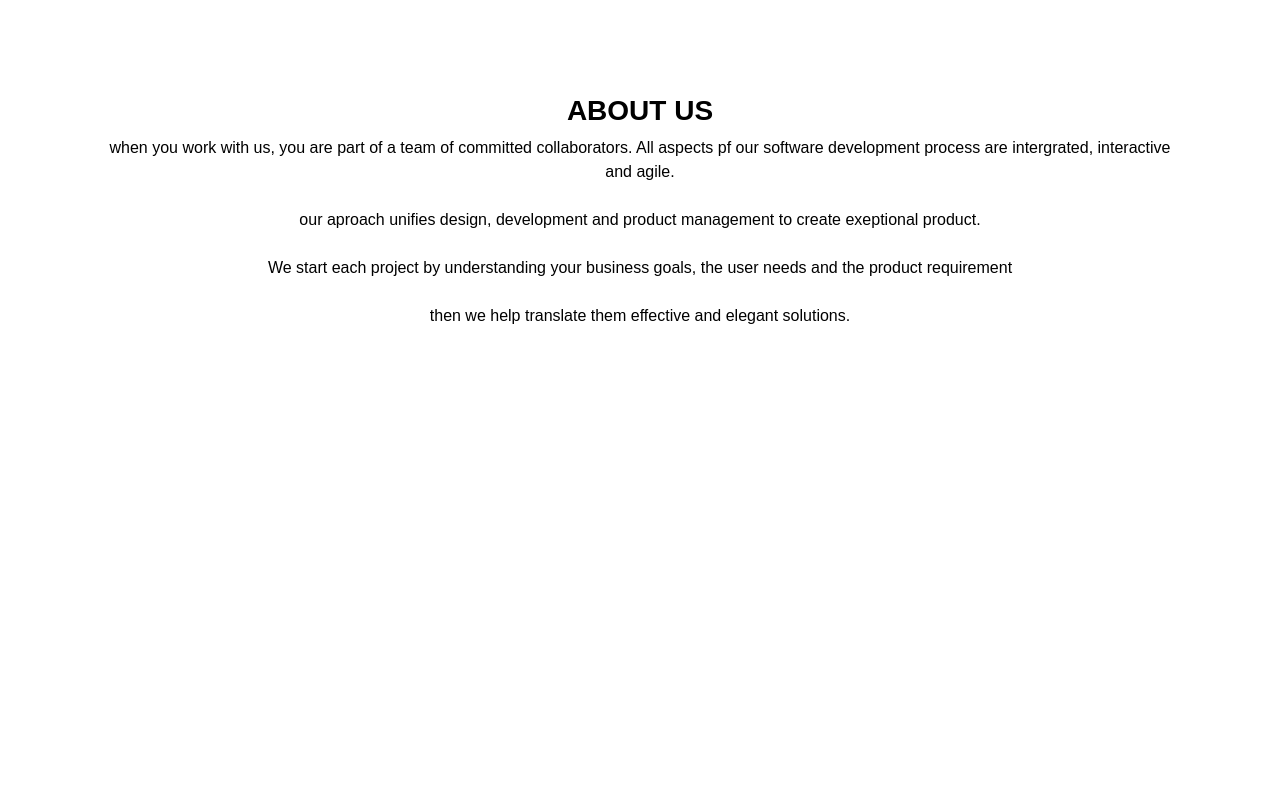
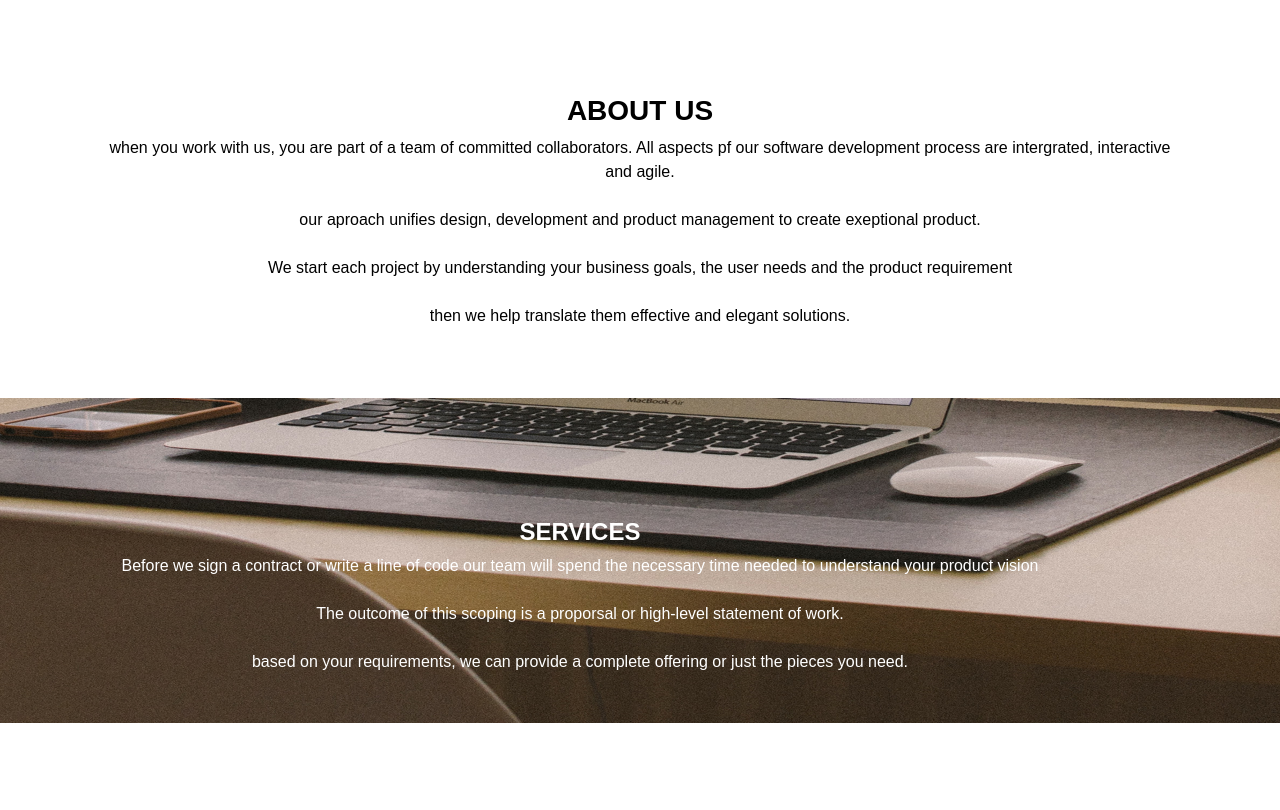
Before and after one commit to kiplangat01/Delani-Studio, a plain HTML site: page index.html in a window 1280 px wide. Shown: the part 811-1621 px from the top of the page. Before the commit the page ends 1155 px from the top, so only its background shows below. Drawn offline with nearby package versions, Linux system fonts and the light colour scheme.

Commit message:
added services div with a h4 and paragraph explaining our services and styled it with a bg-image

```diff
--- a/index.html
+++ b/index.html
@@ -40,6 +40,19 @@
             </p>
         </div>
 
+    <div class="services">
+          <h4>
+            <b>SERVICES</b>
+         </h4>
+         <p>
+             Before we sign a contract or write a line of code our team will spend the
+             necessary time needed to understand your product vision <br>
+             <br>
+             The outcome of this scoping is a proporsal or high-level statement of work. <br>
+             <br>
+             based on your requirements, we can provide a complete offering or just the pieces you need.
+         </p>
+    </div>
 
 
 
--- a/style.css
+++ b/style.css
@@ -27,3 +27,12 @@
     color: black;
     padding-top: 60px;
 }
+.services{
+    background-image: url("/images/desk.jpg");
+    margin-top: 70px;
+    padding: 120px;
+    padding-right: 240px;
+    background-repeat: no-repeat;
+    background-size: 100%;
+    color: white;
+}
```
